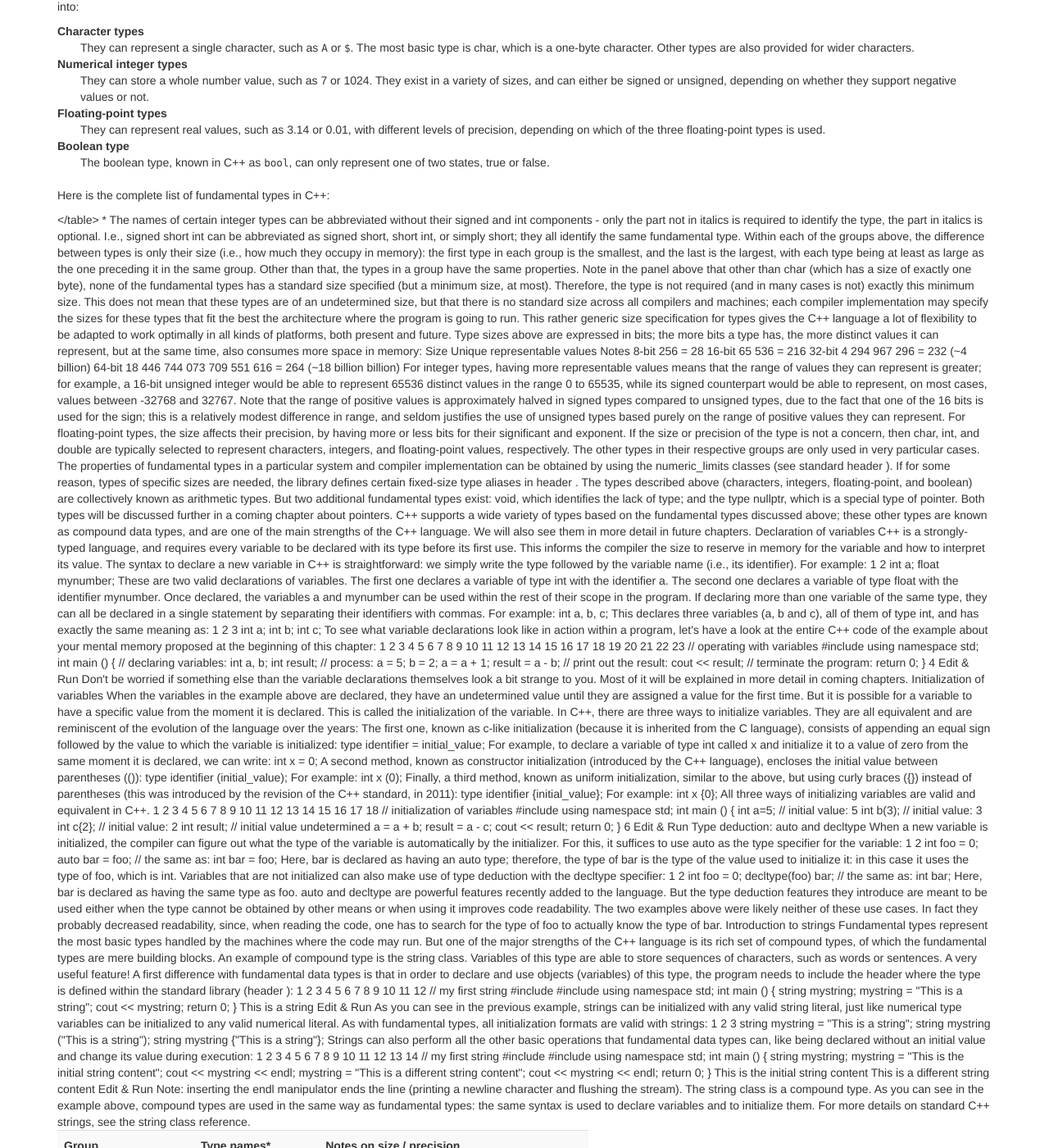
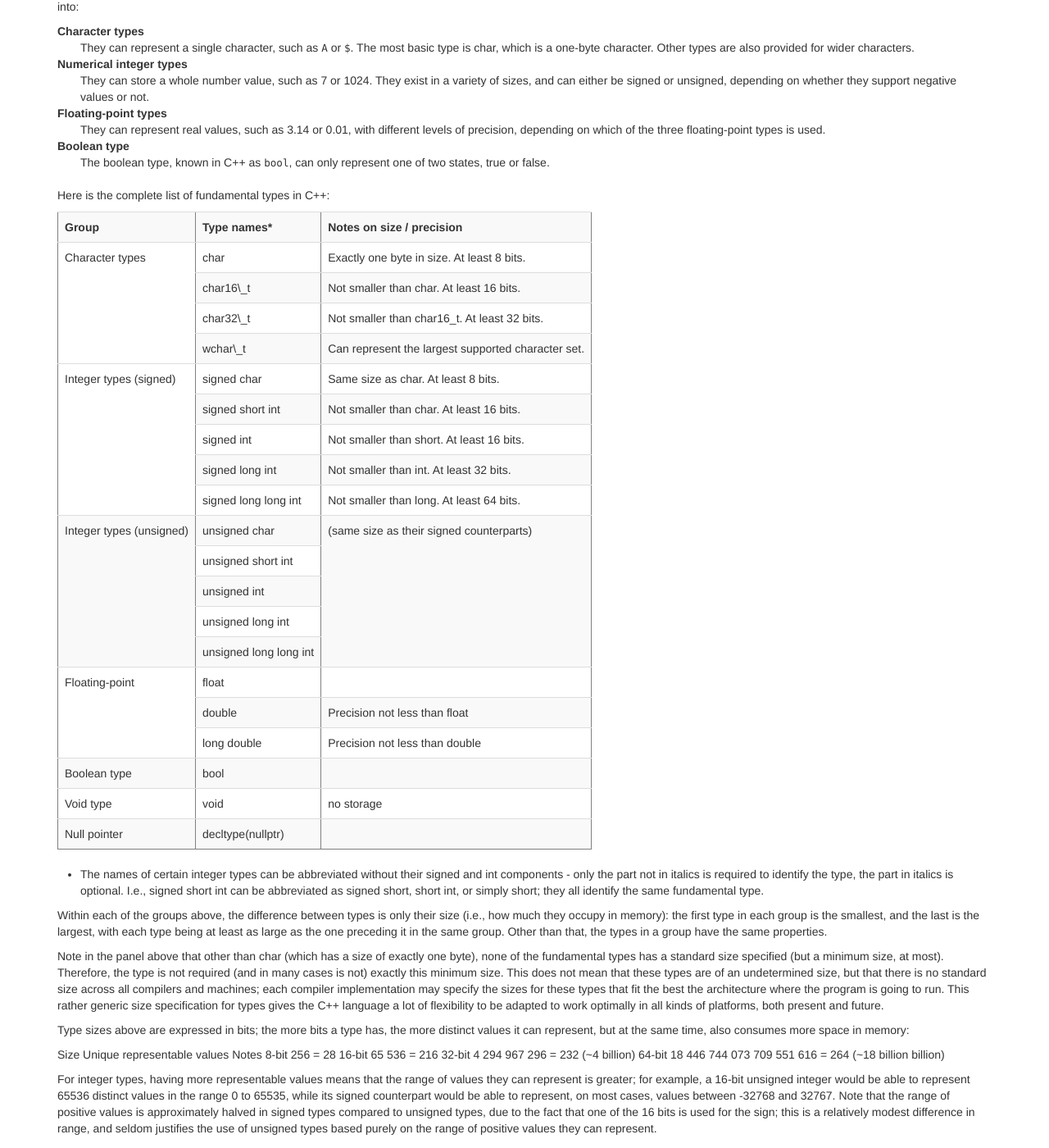
Before and after one commit to ornl-ssd/cpp-novice, a Jekyll site: the page built from _episodes/01-variables.md, in a window 1280 px wide and 1400 px high, scrolled down 1267 px. Shown: the whole window at 82% size. Built offline with Jekyll 4.4.1, drawn with Linux system fonts in a browser that asks for light colours; some of the changed text lies outside the part shown.

Commit message:
Signed-off-by: Greg Watson <g.watson@computer.org>

```diff
--- a/_episodes/01-variables.md
+++ b/_episodes/01-variables.md
@@ -88,7 +88,7 @@ Boolean type
 
 Here is the complete list of fundamental types in C++:
 
-<table>
+<table border="1">
 <tr>
 <th>Group</th>
 <th>Type names*</th>
@@ -135,7 +135,7 @@ Here is the complete list of fundamental types in C++:
 <tr>
 <td rowspan="5">Integer types (unsigned)</td>
 <td>unsigned char</td>
-<td>(same size as their signed counterparts)</td>
+<td rowspan="5">(same size as their signed counterparts)</td>
 </tr>
 <tr>
 <td>unsigned short int</td>
@@ -163,7 +163,9 @@ Here is the complete list of fundamental types in C++:
 <td>Precision not less than double</td>
 </tr>
 <tr>
-<td>Boolean type	bool
+<td>Boolean type</td>
+<td>bool</td>
+<td></td>
 </tr>
 <tr>
 <td>Void type</td>
@@ -173,6 +175,7 @@ Here is the complete list of fundamental types in C++:
 <tr>
 <td>Null pointer</td>
 <td>decltype(nullptr)</td>
+<td></td>
 </tr>
 </table>
 
```
